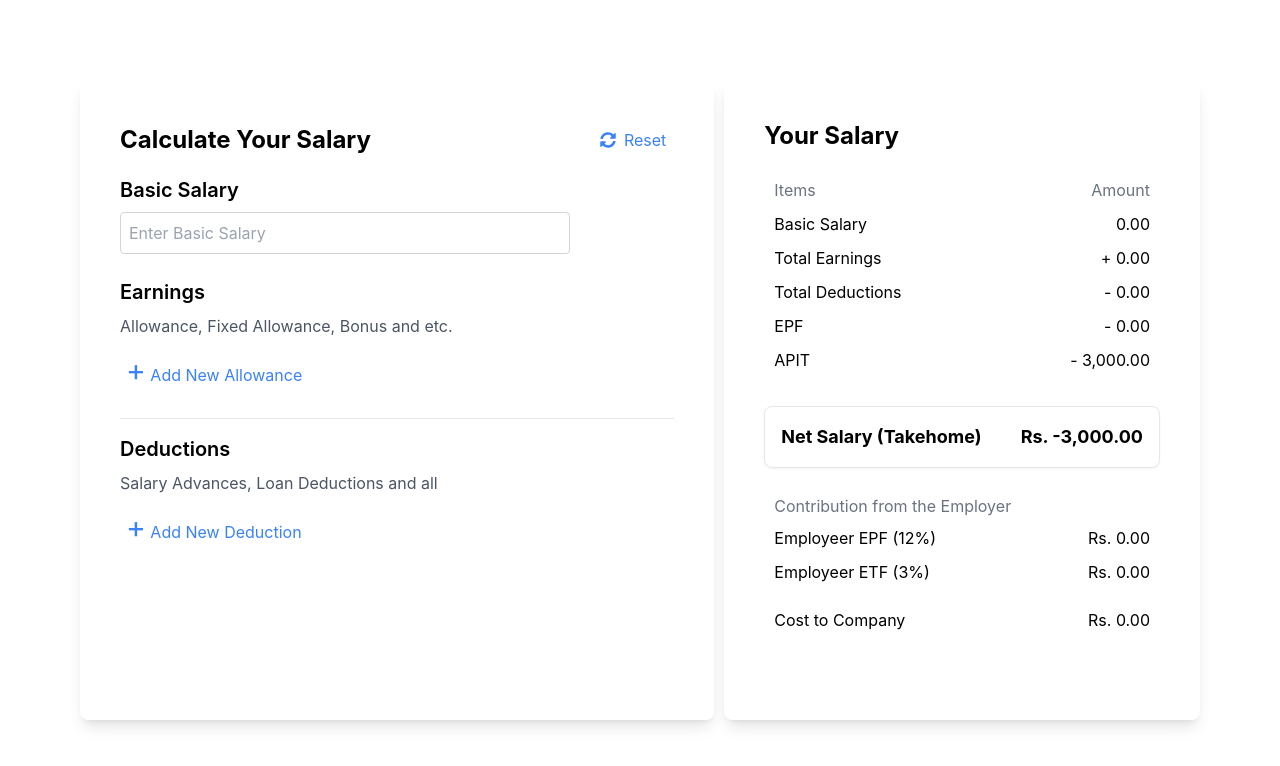
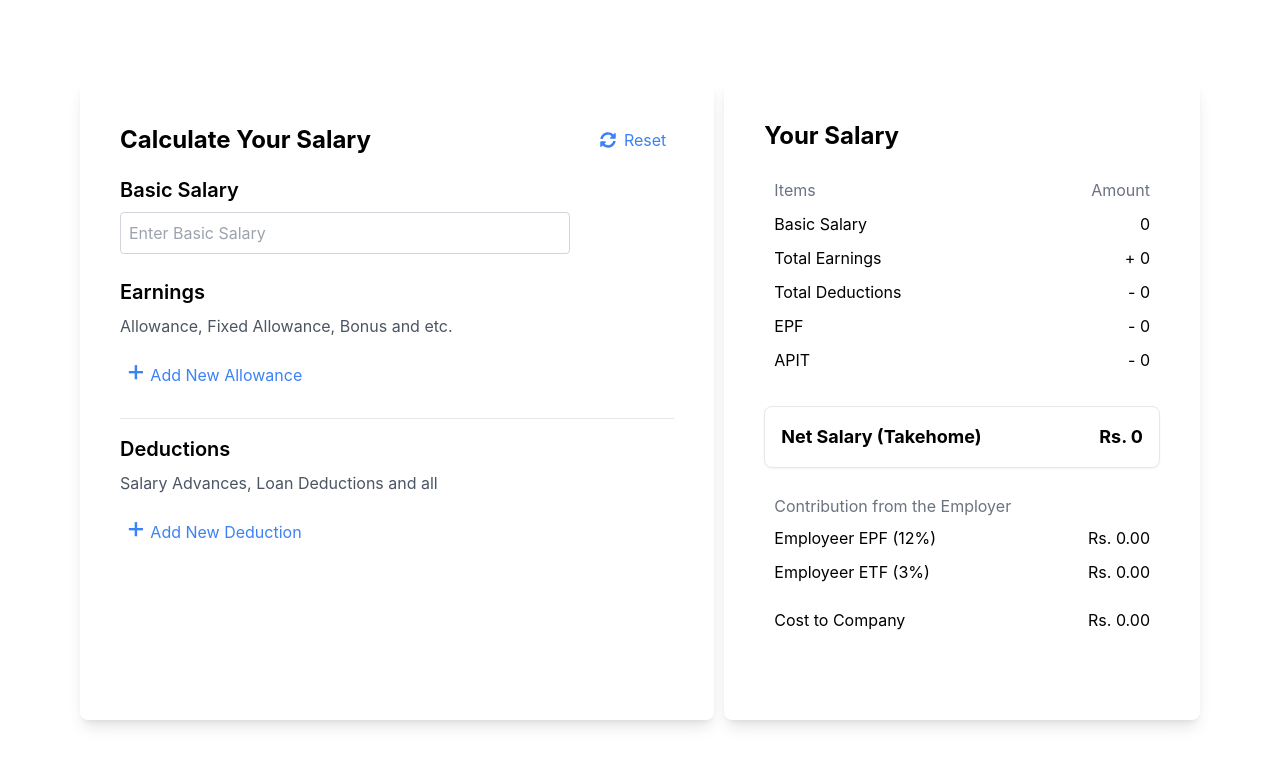
Before and after one commit to mj-pavithra/salary-calculator-2024-Q1-mj-pavithra, a React (Create React App) app in the folder salary-calculator-2024-q1-mj-pavithra/: page / in a window 1280 px wide. Shown: the top 766 px of the page. Built offline with nearby package versions, Linux system fonts and the light colour scheme.

Commit message:
APITfixedRate is updated

```diff
--- a/salary-calculator-2024-q1-mj-pavithra/src/components/NetSalary.tsx
+++ b/salary-calculator-2024-q1-mj-pavithra/src/components/NetSalary.tsx
@@ -12,7 +12,7 @@ function formatNumberWithCommas(number: number): string {
     return (
         <div className="flex justify-between items-center  p-4 rounded-lg mb-4 border border-gray-200 shadow-sm">
             <h2 className="text-lg font-bold">Net Salary (Takehome)</h2>
-            <h2 className="text-lg font-bold">Rs. {formattedNetSalary}.00</h2>
+            <h2 className="text-lg font-bold">Rs. {formattedNetSalary}</h2>
         </div>
     );
 }
--- a/salary-calculator-2024-q1-mj-pavithra/src/components/YourSalary.tsx
+++ b/salary-calculator-2024-q1-mj-pavithra/src/components/YourSalary.tsx
@@ -27,24 +27,24 @@ const YourSalary: React.FC<YourSalaryProps> = ({basicSalary, totalEarnings, tota
           </div>
           <div className="flex justify-between  rounded-lg mb-2.5">
               <h3>Basic Salary</h3>
-              <h3>{formattedBasicSalary}.00</h3>
+              <h3>{formattedBasicSalary}</h3>
           </div>
             <div className="flex justify-between  rounded-lg mb-2.5">
                 <h3>Total Earnings</h3>
-                <h3>+ {formattedTotalEarnings}.00</h3>
+                <h3>+ {formattedTotalEarnings}</h3>
             </div>
 
             <div className="flex justify-between  rounded-lg mb-2.5">
                 <h3>Total Deductions</h3>
-                <h3>- {formattedTotalDeductions}.00</h3>
+                <h3>- {formattedTotalDeductions}</h3>
             </div>
             <div className="flex justify-between  rounded-lg mb-2.5">
                 <h3>EPF</h3>
-                <h3>- {formattedEPFcut}.00</h3>
+                <h3>- {formattedEPFcut}</h3>
             </div>
             <div className="flex justify-between  rounded-lg ">
                 <h3>APIT</h3>
-                <h3>- {formattedAPIT}.00</h3>
+                <h3>- {formattedAPIT}</h3>
             </div>
 
       </div>
--- a/salary-calculator-2024-q1-mj-pavithra/src/containers/SalaryOutput.tsx
+++ b/salary-calculator-2024-q1-mj-pavithra/src/containers/SalaryOutput.tsx
@@ -18,7 +18,12 @@ const SalaryOutput = () => {
 
     const totalDeductions = deductions.reduce((acc, item) => acc + item.amount, 0);
     const grossEarning = basicSalary + totalEarnings - totalDeductions ;
-    const APIT = grossEarning * 0.18 + 3000;
+    let APIT = grossEarning * 0.18 ;
+    const APITfixedRate = 25000;
+
+    if(grossEarning > APITfixedRate){
+     APIT = grossEarning * 0.18 + APITfixedRate;
+    }
     const netSalary = grossEarning - APIT- epfCut;
 
 
```
